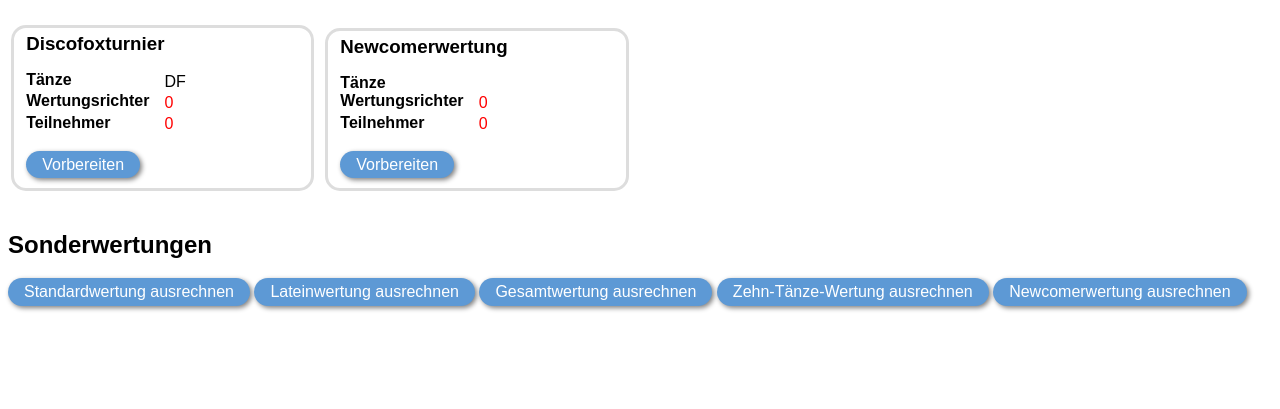
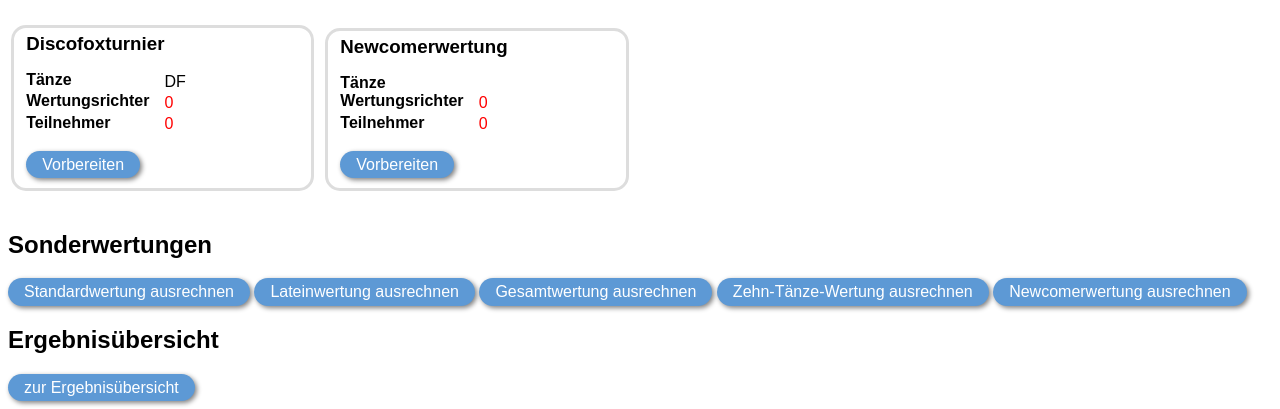
Before and after one commit to pdbro2k/pydanceweb, a Django app: page /ftm/desk in a window 1280 px wide. Shown: the part 985-1394 px from the top of the page. Before the commit the page ends 1296 px from the top, so only its background shows below. Run offline with Django 4.2, Linux system fonts and the light colour scheme.

Commit message:
added link to results view to desk

```diff
--- a/main/pydanceweb/templates/pydanceweb/index_for_tournament_desk.html
+++ b/main/pydanceweb/templates/pydanceweb/index_for_tournament_desk.html
@@ -20,5 +20,7 @@
 <a href="{% url 'handle_award' award.id %}" class="button">{{ award.name }} ausrechnen</a>
 {% endfor %}
 {% endif %}
+<h2>Ergebnisübersicht</h2>
+<a href="{% url 'finalize' %}" class="button">zur Ergebnisübersicht</a>
 
 {% endblock %}
```
Also changed, not shown: 5 other files.
